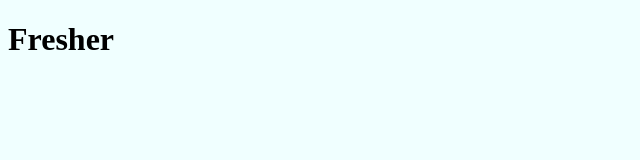
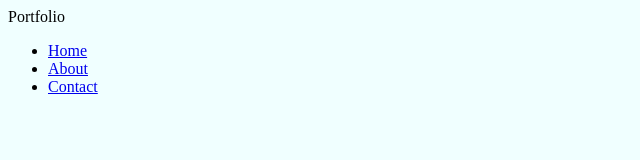
Before and after one commit to bincy1632/My-Portfolio, a plain HTML site: page index.html in a window 1280 px wide. Shown: the whole page, without its empty margins (0-640 px from the left). Drawn offline with Linux system fonts and the light colour scheme.

Commit message:
feat- added navbar

```diff
--- a/index.html
+++ b/index.html
@@ -5,16 +5,25 @@
     <meta http-equiv="X-UA-Compatible" content="IE=edge">
     <meta name="viewport" content="width=device-width, initial-scale=1.0">
     <link rel="stylesheet" href="style.css">
-
+    <script src="script.js" defer></script>
     <title>Bincy-Portfolio</title>
 
 </head>
 <body>
-    <h1>Fresher</h1>
-
-    <!-- navigation bar starts-->
-
-
-
-</body>
+    <nav class="navbar">
+      <div class="brand-title">Portfolio</div>
+      <a href="#" class="toggle-button">
+        <span class="bar"></span>
+        <span class="bar"></span>
+        <span class="bar"></span>
+      </a>
+      <div class="navbar-links">
+        <ul>
+          <li><a href="#">Home</a></li>
+          <li><a href="#">About</a></li>
+          <li><a href="#">Contact</a></li>
+        </ul>
+      </div>
+    </nav>
+  </body>
 </html>
```
